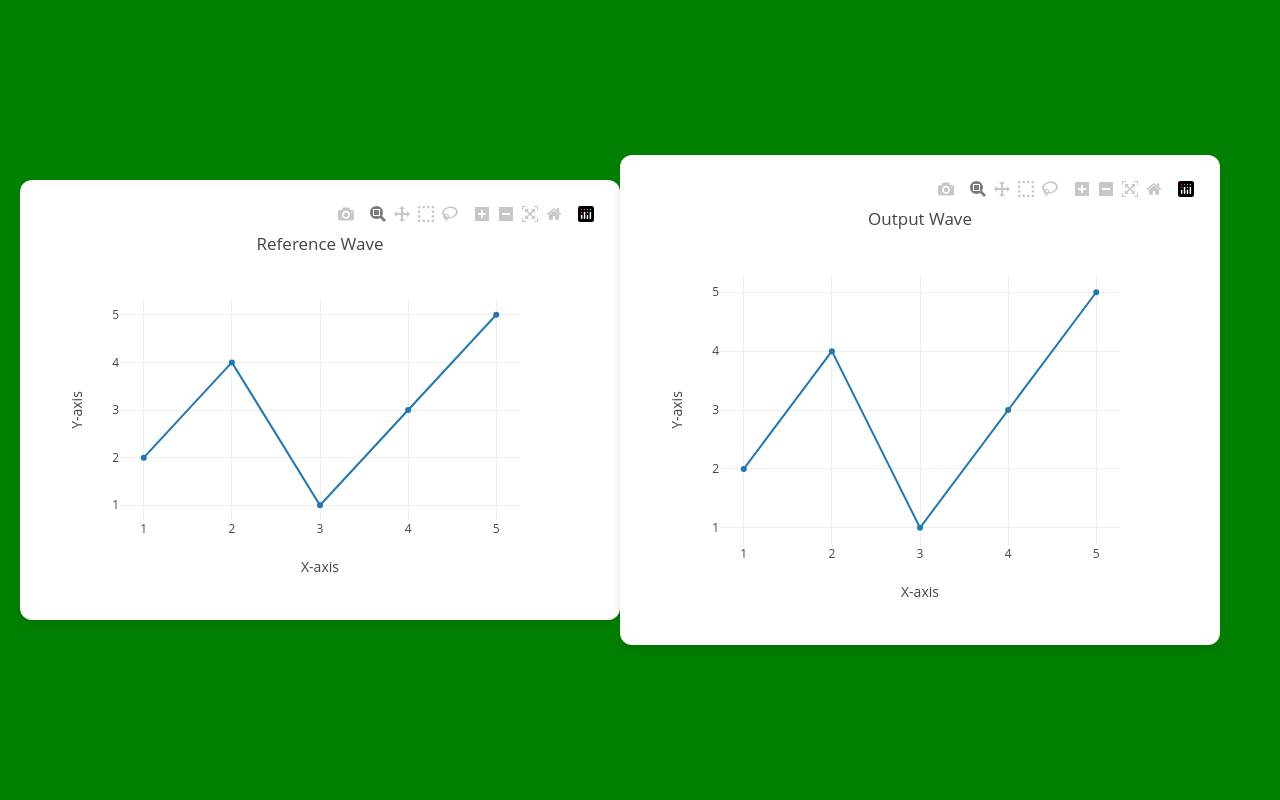
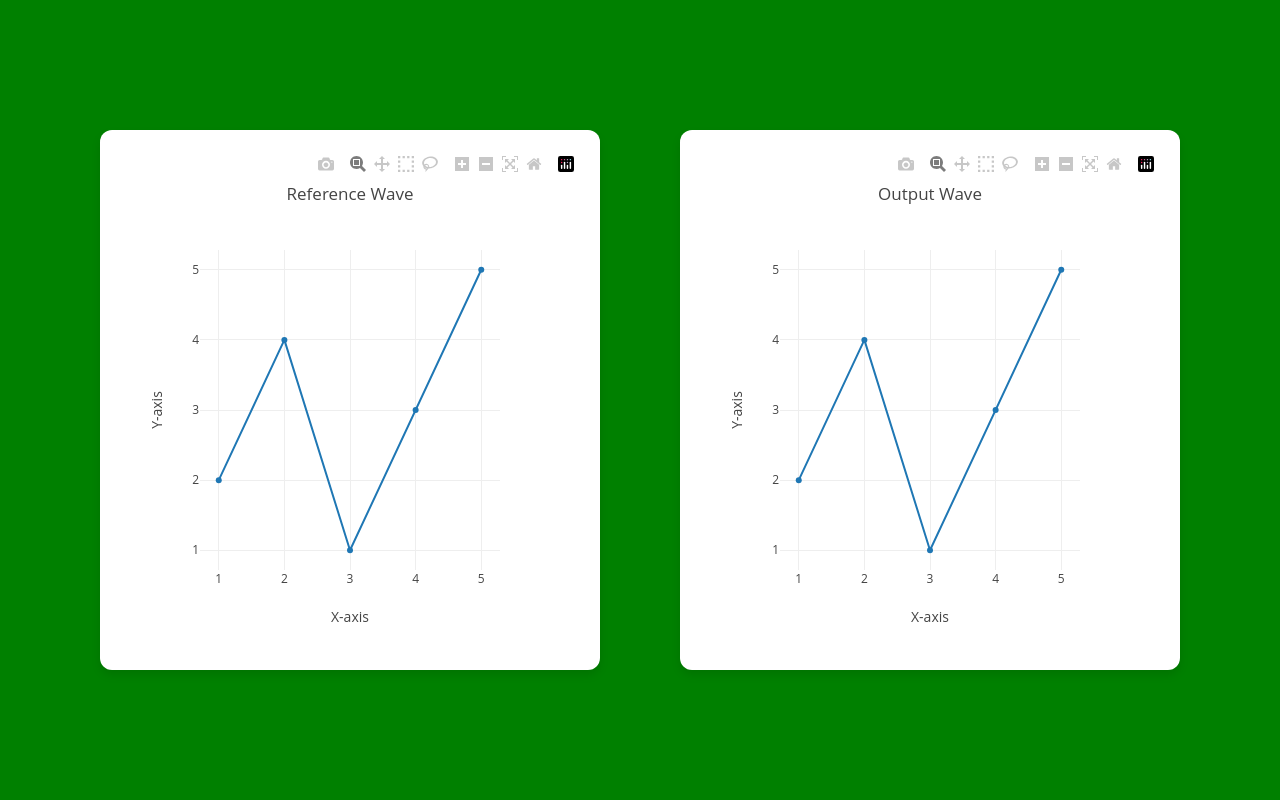
Before and after one commit to olviebs/InSync-Power, a Flask app: page / in a window 1280 px wide. Run offline with Flask 3, Linux system fonts and the light colour scheme; some libraries are stand-ins or nearby versions.

Commit message:
Update style.css
updating css file

```diff
--- a/Pi-dashboard/static/style.css
+++ b/Pi-dashboard/static/style.css
@@ -18,30 +18,30 @@ body {
 .graph-box {
   display: flex;
   /*justify-content: center;*/
-  justify-content: flex-start;
+  justify-content: center;
   align-items: center;
   height: 100vh; /* Full viewport height */
   /*width: 100vw;  Full viewport width */
   width: 100vw; /* Full viewport width */
-  padding-left: 20px; /* Adds space on the left */
-
 }
 
 .history-charts {
   /*width: 80%;  Adjust width as needed
   max-width: 800px;  Prevent it from being too wide */
-  width: 60%; /* Adjust width as needed */
-  max-width: 600px; /* Prevent it from being too wide */
+  display: flex; /* makes graphs align horizontally*/
+  width: 50%; /* Adjust width as needed */
+  max-width: 500px; /* Prevent it from being too wide */
   background: #fff;
   padding: 20px;
+  margin: 40px;
   border-radius: 12px;
   box-shadow: 0 5px 10px rgba(0, 0, 0, 0.1);
 }
 
-#myGraph {
+#myGraph,#myGraph2 {
   width: 100%; /* Ensures the graph container takes full width */
   /*height: 500px;  Adjust the height to fit nicely */
-  height: 400px; /* Adjust the height to fit nicely */
+  height: 500px; /* Adjust the height to fit nicely */
 
 }
 
```
